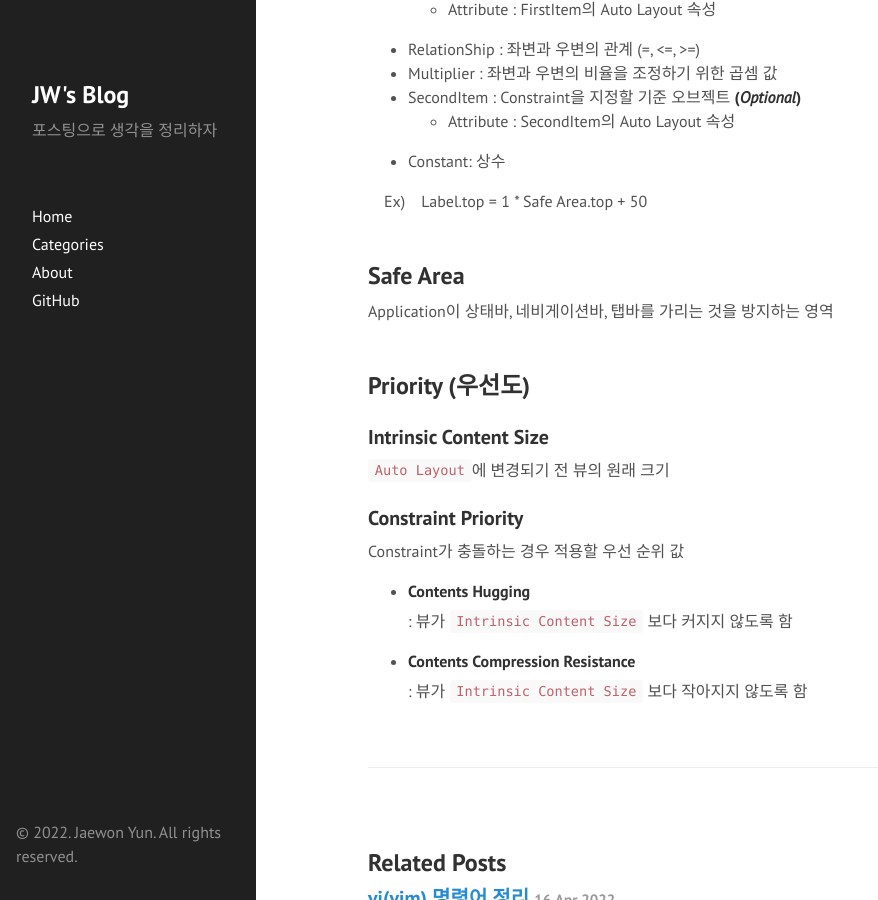
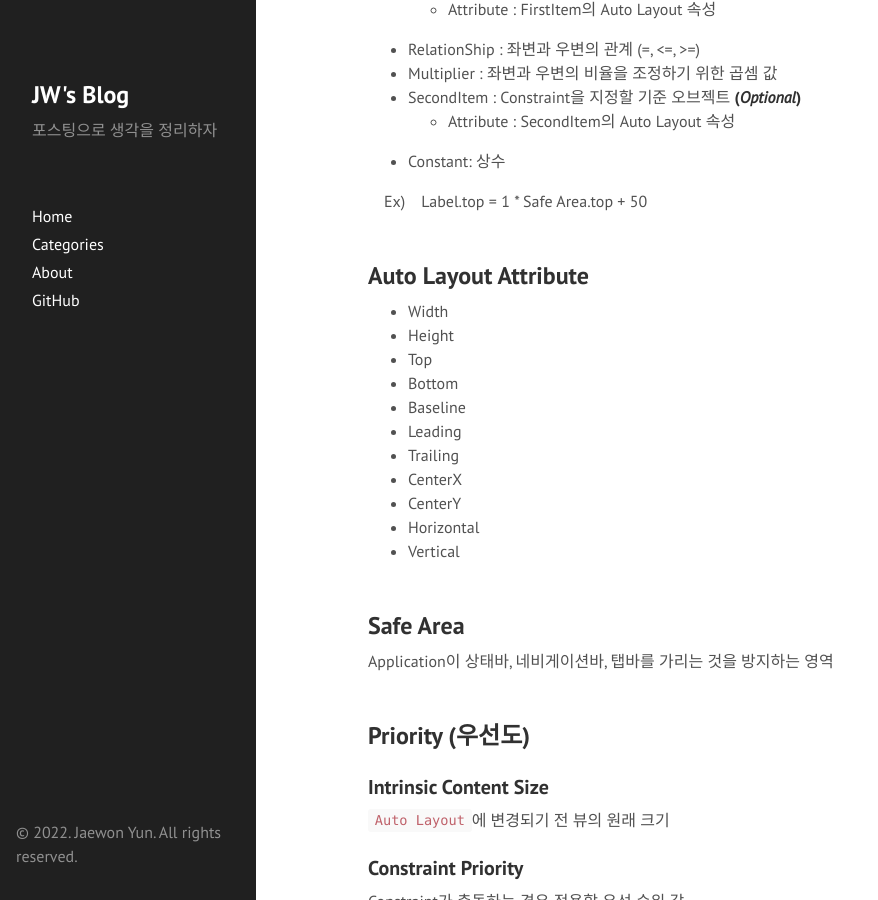
Before and after one commit to woin2ee/woin2ee.github.io, a Jekyll site: the page built from _posts/2022./2022-04-28-auto-layout.md, in a window 1280 px wide and 900 px high, scrolled down 525 px. Shown: the whole window, without its empty margins (0-878 px from the left). Built offline with Jekyll 4.4.1, drawn with Linux system fonts in a browser that asks for light colours.

Commit message:
Update post

```diff
--- a/_posts/2022./2022-04-28-auto-layout.md
+++ b/_posts/2022./2022-04-28-auto-layout.md
@@ -27,6 +27,20 @@ categories: Posts
 
  Ex) Label.top = 1 * Safe Area.top + 50
 
+## Auto Layout Attribute
+
+- Width
+- Height
+- Top
+- Bottom
+- Baseline
+- Leading
+- Trailing
+- CenterX
+- CenterY
+- Horizontal
+- Vertical
+
 ## Safe Area
 
 Application이 상태바, 네비게이션바, 탭바를 가리는 것을 방지하는 영역
```
